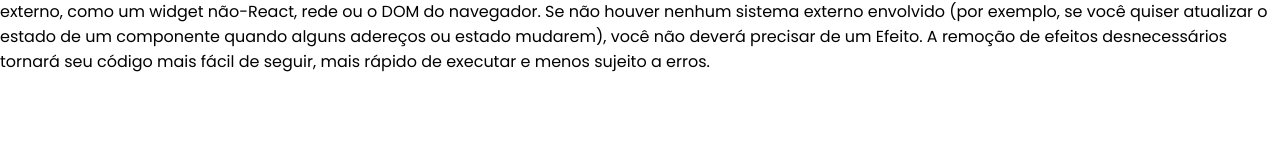
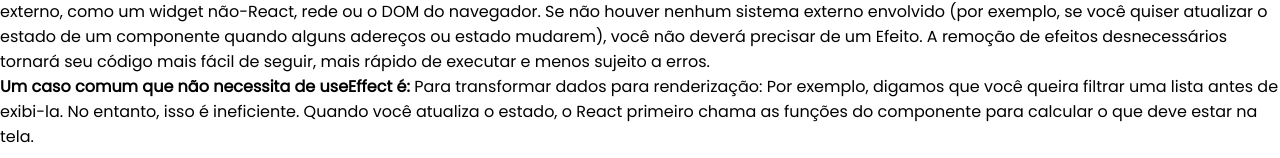
Before and after one commit to wdwf/React_Study, a React (Vite) app: page /capitulo-6 in a window 1280 px wide. Shown: the part 4622-4780 px from the top of the page. Before the commit the page ends 4708 px from the top, so only its background shows below. Built offline with nearby package versions, Linux system fonts and the light colour scheme.

Commit message:
:construction: chore: edição do tema sobre não usar useEffect

```diff
--- a/src/pages/Cap6/index.tsx
+++ b/src/pages/Cap6/index.tsx
@@ -271,6 +271,13 @@ export default function Cap6() {
           Efeito. A remoção de efeitos desnecessários tornará seu código mais
           fácil de seguir, mais rápido de executar e menos sujeito a erros.
         </p>
+        <p>
+          <b>Um caso comum que não necessita de useEffect é: </b> Para
+          transformar dados para renderização: Por exemplo, digamos que você
+          queira filtrar uma lista antes de exibi-la. No entanto, isso é
+          ineficiente. Quando você atualiza o estado, o React primeiro chama as
+          funções do componente para calcular o que deve estar na tela.
+        </p>
       </div>
     </div>
   );
```
